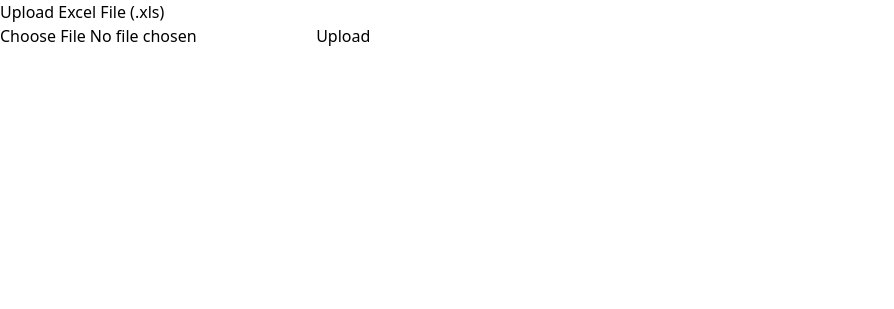
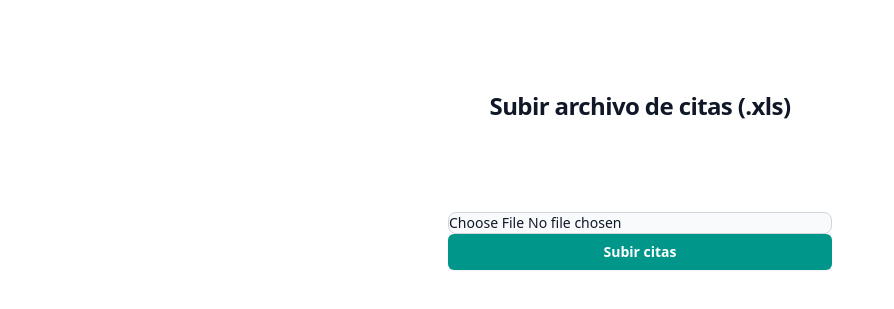
Before and after one commit to apescara/volans-app, a Flask app: template volansapp/templates/citas/upload.html in a window 1280 px wide. Shown: the top 309 px of the page, without its empty margins (0-894 px from the left). Run offline with Flask 3, Linux system fonts and the light colour scheme; the template is opened without the code that fills it, so the values that code supplies are empty.

Commit message:
change colors

```diff
--- a/volansapp/static/output.css
+++ b/volansapp/static/output.css
@@ -518,6 +518,12 @@
   }
 }
 @layer utilities {
+  .collapse {
+    visibility: collapse;
+  }
+  .relative {
+    position: relative;
+  }
   .static {
     position: static;
   }
@@ -527,14 +533,29 @@
   .mt-10 {
     margin-top: calc(var(--spacing) * 10);
   }
+  .block {
+    display: block;
+  }
   .flex {
     display: flex;
+  }
+  .inline-flex {
+    display: inline-flex;
+  }
+  .list-item {
+    display: list-item;
   }
   .table {
     display: table;
   }
   .h-10 {
     height: calc(var(--spacing) * 10);
+  }
+  .h-20 {
+    height: calc(var(--spacing) * 20);
+  }
+  .max-h-full {
+    max-height: 100%;
   }
   .min-h-full {
     min-height: 100%;
@@ -544,6 +565,18 @@
   }
   .w-full {
     width: 100%;
+  }
+  .border-collapse {
+    border-collapse: collapse;
+  }
+  .transform {
+    transform: var(--tw-rotate-x) var(--tw-rotate-y) var(--tw-rotate-z) var(--tw-skew-x) var(--tw-skew-y);
+  }
+  .cursor-pointer {
+    cursor: pointer;
+  }
+  .resize {
+    resize: both;
   }
   .flex-col {
     flex-direction: column;
@@ -558,17 +591,39 @@
       margin-block-end: calc(calc(var(--spacing) * 6) * calc(1 - var(--tw-space-y-reverse)));
     }
   }
+  .rounded-lg {
+    border-radius: var(--radius-lg);
+  }
   .rounded-md {
     border-radius: var(--radius-md);
   }
+  .border {
+    border-style: var(--tw-border-style);
+    border-width: 1px;
+  }
+  .border-gray-300 {
+    border-color: var(--color-gray-300);
+  }
+  .bg-gray-50 {
+    background-color: var(--color-gray-50);
+  }
   .bg-indigo-600 {
     background-color: var(--color-indigo-600);
+  }
+  .bg-teal-400 {
+    background-color: var(--color-teal-400);
+  }
+  .bg-teal-600 {
+    background-color: var(--color-teal-600);
   }
   .px-3 {
     padding-inline: calc(var(--spacing) * 3);
   }
   .px-6 {
     padding-inline: calc(var(--spacing) * 6);
+  }
+  .py-1 {
+    padding-block: calc(var(--spacing) * 1);
   }
   .py-1\.5 {
     padding-block: calc(var(--spacing) * 1.5);
@@ -578,6 +633,14 @@
   }
   .text-center {
     text-align: center;
+  }
+  .text-2xl {
+    font-size: var(--text-2xl);
+    line-height: var(--tw-leading, var(--text-2xl--line-height));
+  }
+  .text-sm {
+    font-size: var(--text-sm);
+    line-height: var(--tw-leading, var(--text-sm--line-height));
   }
   .text-2xl\/9 {
     font-size: var(--text-2xl);
@@ -605,15 +668,42 @@
   .text-white {
     color: var(--color-white);
   }
+  .underline {
+    text-decoration-line: underline;
+  }
   .shadow-xs {
     --tw-shadow: 0 1px 2px 0 var(--tw-shadow-color, rgb(0 0 0 / 0.05));
     box-shadow: var(--tw-inset-shadow), var(--tw-inset-ring-shadow), var(--tw-ring-offset-shadow), var(--tw-ring-shadow), var(--tw-shadow);
+  }
+  .outline {
+    outline-style: var(--tw-outline-style);
+    outline-width: 1px;
   }
   .hover\:bg-indigo-500 {
     &:hover {
       @media (hover: hover) {
         background-color: var(--color-indigo-500);
       }
+    }
+  }
+  .hover\:bg-teal-300 {
+    &:hover {
+      @media (hover: hover) {
+        background-color: var(--color-teal-300);
+      }
+    }
+  }
+  .hover\:bg-teal-500 {
+    &:hover {
+      @media (hover: hover) {
+        background-color: var(--color-teal-500);
+      }
+    }
+  }
+  .focus\:outline-none {
+    &:focus {
+      --tw-outline-style: none;
+      outline-style: none;
     }
   }
   .focus-visible\:outline-2 {
@@ -630,6 +720,16 @@
   .focus-visible\:outline-indigo-600 {
     &:focus-visible {
       outline-color: var(--color-indigo-600);
+    }
+  }
+  .focus-visible\:outline-teal-400 {
+    &:focus-visible {
+      outline-color: var(--color-teal-400);
+    }
+  }
+  .focus-visible\:outline-teal-600 {
+    &:focus-visible {
+      outline-color: var(--color-teal-600);
     }
   }
   .sm\:mx-auto {
@@ -650,6 +750,28 @@
   .lg\:px-8 {
     @media (width >= 64rem) {
       padding-inline: calc(var(--spacing) * 8);
+    }
+  }
+  .dark\:border-gray-600 {
+    @media (prefers-color-scheme: dark) {
+      border-color: var(--color-gray-600);
+    }
+  }
+  .dark\:bg-gray-700 {
+    @media (prefers-color-scheme: dark) {
+      background-color: var(--color-gray-700);
+    }
+  }
+  .dark\:text-gray-400 {
+    @media (prefers-color-scheme: dark) {
+      color: var(--color-gray-400);
+    }
+  }
+  .dark\:placeholder-gray-400 {
+    @media (prefers-color-scheme: dark) {
+      &::placeholder {
+        color: var(--color-gray-400);
+      }
     }
   }
 }
@@ -679,10 +801,40 @@
     animation-timing-function: cubic-bezier(0, 0, 0.2, 1);
   }
 }
+@property --tw-rotate-x {
+  syntax: "*";
+  inherits: false;
+  initial-value: rotateX(0);
+}
+@property --tw-rotate-y {
+  syntax: "*";
+  inherits: false;
+  initial-value: rotateY(0);
+}
+@property --tw-rotate-z {
+  syntax: "*";
+  inherits: false;
+  initial-value: rotateZ(0);
+}
+@property --tw-skew-x {
+  syntax: "*";
+  inherits: false;
+  initial-value: skewX(0);
+}
+@property --tw-skew-y {
+  syntax: "*";
+  inherits: false;
+  initial-value: skewY(0);
+}
 @property --tw-space-y-reverse {
   syntax: "*";
   inherits: false;
   initial-value: 0;
+}
+@property --tw-border-style {
+  syntax: "*";
+  inherits: false;
+  initial-value: solid;
 }
 @property --tw-font-weight {
   syntax: "*";
--- a/volansapp/templates/citas/upload.html
+++ b/volansapp/templates/citas/upload.html
@@ -11,19 +11,33 @@
     />
   </head>
 
-  <body>
-    <h1>Upload Excel File (.xls)</h1>
-    <form
-      action="{{ url_for('citas_view') }}"
-      method="post"
-      enctype="multipart/form-data"
+  <div class="flex min-h-full flex-col justify-center px-6 py-12 lg:px-8">
+    <div class="sm:mx-auto sm:w-full sm:max-w-sm">
+      <h1
+        class="mt-10 text-center text-2xl/9 font-bold tracking-tight text-gray-900"
       >
+        Subir archivo de citas (.xls)
+      </h1>
+    </div>
+  </div>
+
+  <div class="mt-10 sm:mx-auto sm:w-full sm:max-w-sm">
+    <form class="space-y-6" action="{{ url_for('citas_view') }}" method="POST">
+      <div>
         <input
           type="file"
           name="file"
           accept="application/vnd.openxmlformats-officedocument.spreadsheetml.sheet, application/vnd.ms-excel"
+          class="block w-full text-sm text-gray-900 border border-gray-300 rounded-lg cursor-pointer bg-gray-50 dark:text-gray-400 focus:outline-none dark:bg-gray-700 dark:border-gray-600 dark:placeholder-gray-400"
+          aria-describedby="file_input_help"
         />
-      <input type="submit" value="Upload" />
+        <button
+          type="submit"
+          class="flex w-full justify-center rounded-md bg-teal-600 px-3 py-1.5 text-sm/6 font-semibold text-white shadow-xs hover:bg-teal-500 focus-visible:outline-2 focus-visible:outline-offset-2 focus-visible:outline-teal-600"
+        >
+          Subir citas
+        </button>
+      </div>
     </form>
-  </body>
+  </div>
 </html>
```
Also changed, not shown: volansapp/templates/index.html (+4 -4 lines). Lines whose indentation alone changed are shown as unchanged.
